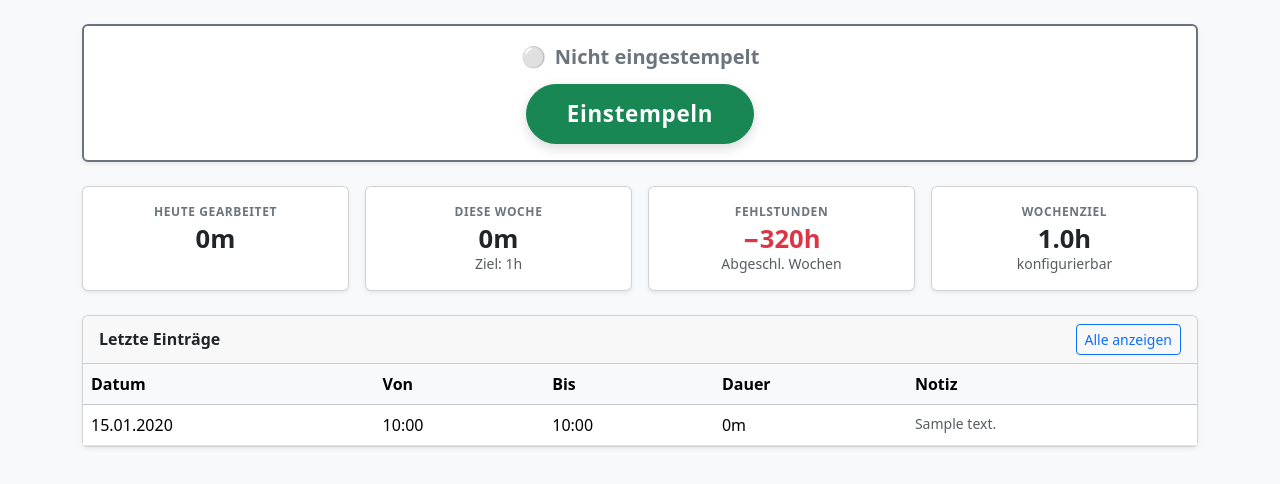
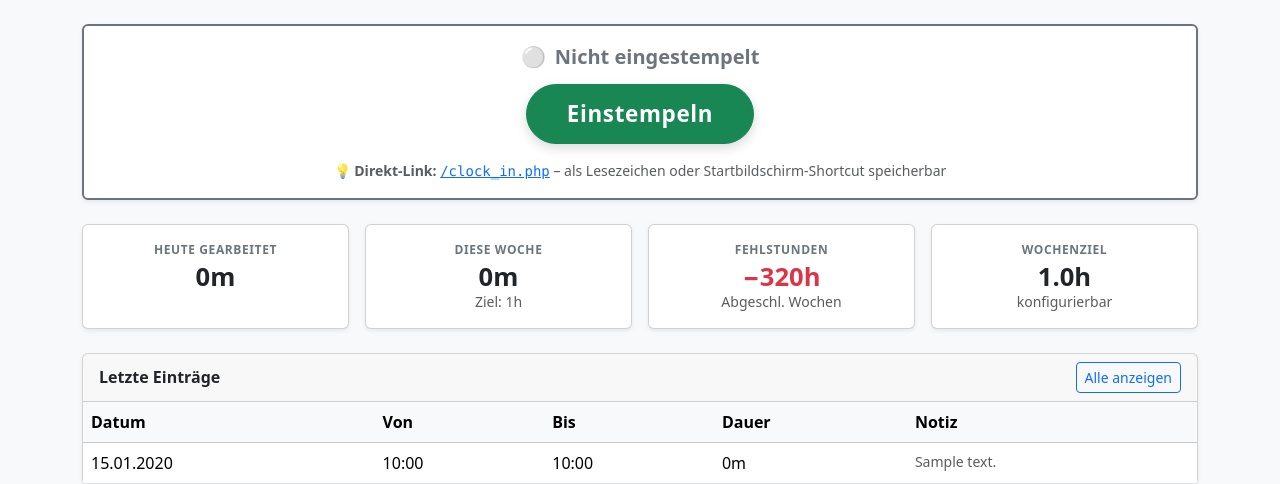
Before and after one commit to felix-dieterle/FastTrack, a PHP site: page / in a window 1280 px wide. Shown: the part 56-540 px from the top of the page. Run offline with PHP 8.4, Linux system fonts and the light colour scheme; the visitor is signed in with stand-in values (Sample User, id 1); tables that the repository leaves empty hold one stand-in row (values such as "Sample post").

Commit message:
Add bookmarkable direct clock-in/out links with flash feedback and login redirect
Co-authored-by: felix-dieterle <1490062+felix-dieterle@users.noreply.github.com>

```diff
--- a/assets/js/app.js
+++ b/assets/js/app.js
@@ -67,7 +67,7 @@ async function handleClockIn() {
     if (btn) btn.disabled = true;
 
     try {
-        const data = await postJSON('/api/clock_in.php', {});
+        const data = await postJSON('/clock_in.php', {});
         if (data.success) {
             showToast(`Eingestempelt um ${data.clock_in} Uhr`, 'success');
             showUndo('Eingestempelt');
@@ -89,7 +89,7 @@ async function handleClockOut() {
     if (btn) btn.disabled = true;
 
     try {
-        const data = await postJSON('/api/clock_out.php', {});
+        const data = await postJSON('/clock_out.php', {});
         if (data.success) {
             showToast(`Ausgestempelt – ${data.duration} gearbeitet`, 'success');
             showUndo('Ausgestempelt');
--- a/includes/functions.php
+++ b/includes/functions.php
@@ -118,3 +118,44 @@ function json_response(array $data, int $status = 200): void {
     echo json_encode($data);
     exit;
 }
+
+/**
+ * Insert a new clock-in entry and store the last action in session.
+ * Returns ['entry_id' => int, 'clock_in' => string (datetime)].
+ */
+function perform_clock_in(int $user_id, PDO $db): array {
+    $stmt = $db->prepare('INSERT INTO time_entries (user_id, clock_in) VALUES (?, NOW())');
+    $stmt->execute([$user_id]);
+    $entry_id = (int)$db->lastInsertId();
+
+    $row = $db->prepare('SELECT clock_in FROM time_entries WHERE id = ?');
+    $row->execute([$entry_id]);
+    $entry = $row->fetch();
+
+    $_SESSION['last_action'] = ['type' => 'clock_in', 'entry_id' => $entry_id];
+
+    return ['entry_id' => $entry_id, 'clock_in' => $entry['clock_in']];
+}
+
+/**
+ * Set clock_out on an open entry and store the last action in session.
+ * Returns ['seconds' => int, 'clock_in' => string, 'clock_out' => string].
+ */
+function perform_clock_out(int $open_id, int $user_id, PDO $db): array {
+    $upd = $db->prepare('UPDATE time_entries SET clock_out = NOW() WHERE id = ? AND user_id = ?');
+    $upd->execute([$open_id, $user_id]);
+
+    $row = $db->prepare('SELECT clock_in, clock_out FROM time_entries WHERE id = ?');
+    $row->execute([$open_id]);
+    $entry = $row->fetch();
+
+    $seconds = strtotime($entry['clock_out']) - strtotime($entry['clock_in']);
+
+    $_SESSION['last_action'] = ['type' => 'clock_out', 'entry_id' => $open_id];
+
+    return [
+        'seconds'   => $seconds,
+        'clock_in'  => $entry['clock_in'],
+        'clock_out' => $entry['clock_out'],
+    ];
+}
--- a/index.php
+++ b/index.php
@@ -34,6 +34,10 @@ $recent_entries = $stmt->fetchAll();
 
 // Last action for undo
 $last_action = $_SESSION['last_action'] ?? null;
+
+// Flash message from direct clock-in/out link
+$flash = $_SESSION['flash'] ?? null;
+unset($_SESSION['flash']);
 ?>
 <!DOCTYPE html>
 <html lang="de">
@@ -49,6 +53,14 @@ $last_action = $_SESSION['last_action'] ?? null;
 <?php include __DIR__ . '/includes/navbar.php'; ?>
 
 <div class="container py-4">
+
+  <!-- Flash message from direct clock-in/out link -->
+  <?php if ($flash): ?>
+    <div class="alert alert-<?= htmlspecialchars($flash['type']) ?> alert-dismissible fade show" role="alert">
+      <?= htmlspecialchars($flash['msg']) ?>
+      <button type="button" class="btn-close" data-bs-dismiss="alert" aria-label="Schließen"></button>
+    </div>
+  <?php endif; ?>
 
   <!-- Status Card -->
   <div class="card shadow-sm mb-4 status-card <?= $open_entry ? 'border-success' : 'border-secondary' ?>">
@@ -66,6 +78,11 @@ $last_action = $_SESSION['last_action'] ?? null;
         <button id="clockBtn" class="btn btn-clock btn-danger mt-2" onclick="handleClockOut()">
           Ausstempeln
         </button>
+        <div class="mt-3 text-muted small">
+          💡 <strong>Direkt-Link:</strong>
+          <a href="/clock_out.php" class="font-monospace">/clock_out.php</a>
+          – als Lesezeichen oder Startbildschirm-Shortcut speicherbar
+        </div>
       <?php else: ?>
         <p class="mb-1 text-secondary fw-semibold fs-5">
           <span class="me-1">⚪</span> Nicht eingestempelt
@@ -73,6 +90,11 @@ $last_action = $_SESSION['last_action'] ?? null;
         <button id="clockBtn" class="btn btn-clock btn-success mt-2" onclick="handleClockIn()">
           Einstempeln
         </button>
+        <div class="mt-3 text-muted small">
+          💡 <strong>Direkt-Link:</strong>
+          <a href="/clock_in.php" class="font-monospace">/clock_in.php</a>
+          – als Lesezeichen oder Startbildschirm-Shortcut speicherbar
+        </div>
       <?php endif; ?>
     </div>
   </div>
```
Also changed, not shown: clock_in.php (added, +61 -0 lines), clock_out.php (added, +61 -0 lines), login.php (+8 -1 lines).
